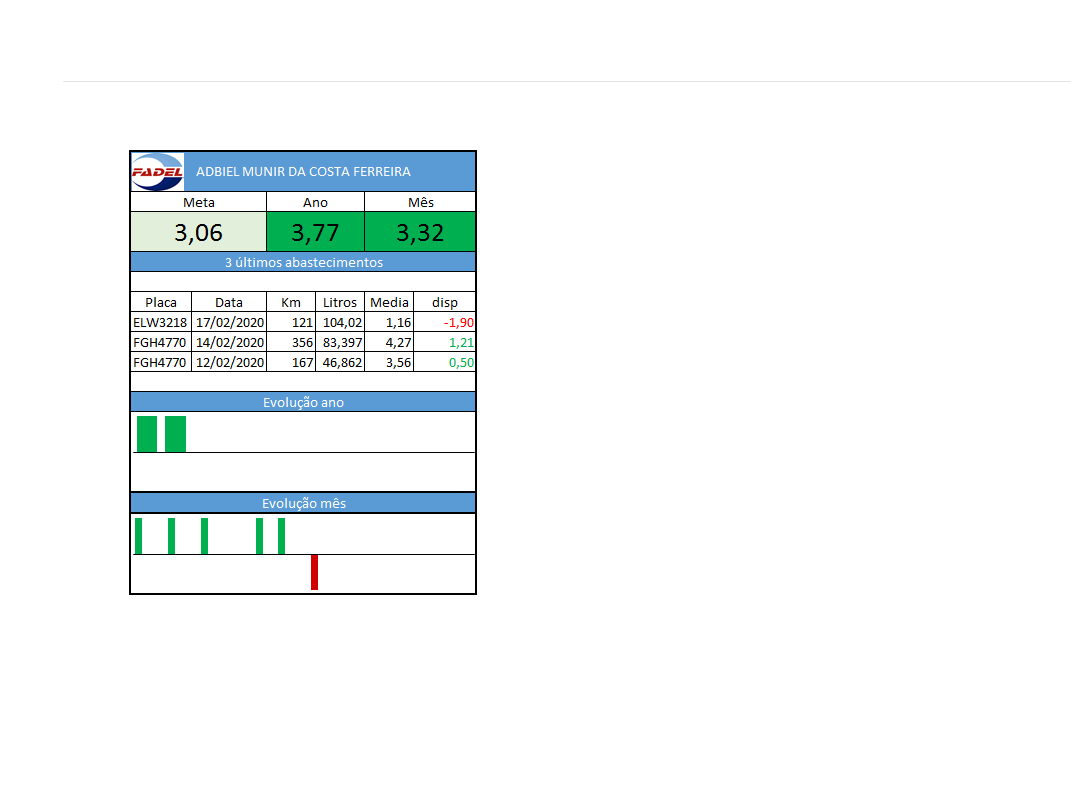
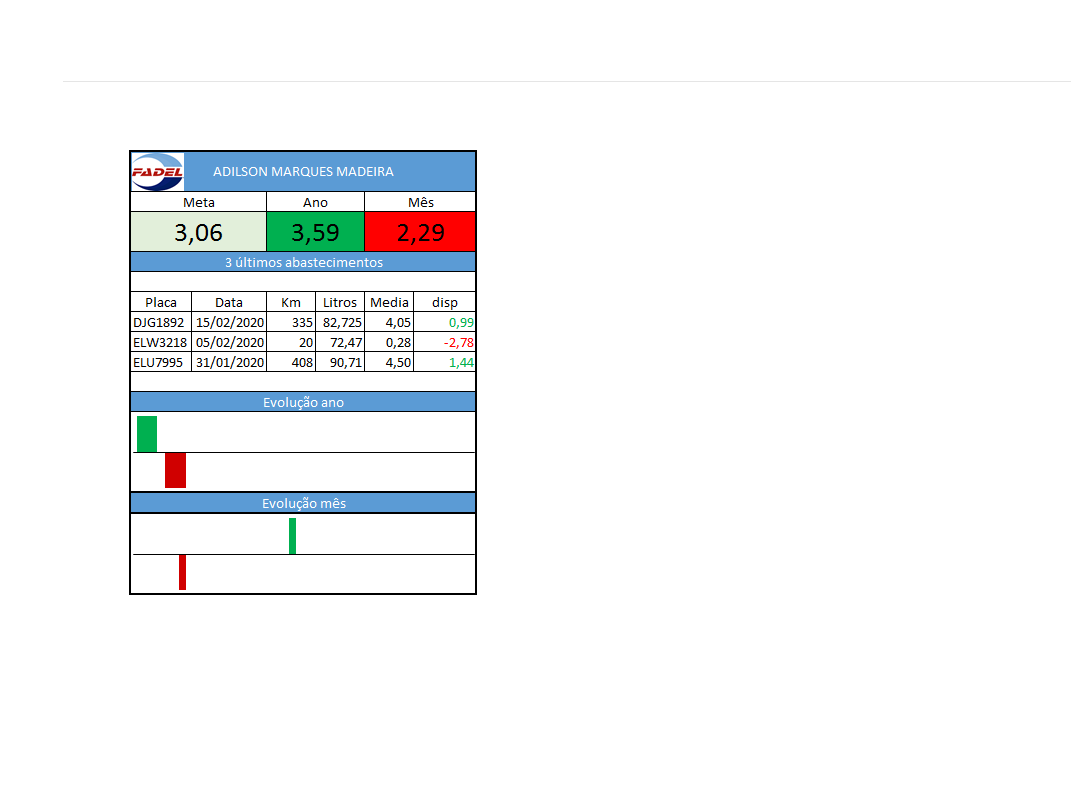
Before and after one commit to ViniciusEgito/media-de-consumo, a website with bundled scripts: page index.html in a window 1280 px wide. Shown: the part 1900-2700 px from the top of the page, without its empty margins (209-1280 px from the left). Built offline with nearby package versions, Linux system fonts and the light colour scheme; a web font is replaced by a local one.

Commit message:
ViniciusEgito

```diff
--- a/index.html
+++ b/index.html
@@ -147,7 +147,7 @@
         <div class="resume-item d-flex flex-column flex-md-row justify-content-between mb-5">
           <div class="resume-content">
             <!-- Aqui você troca a imagem -->
-           <img src="./img/meta1.png" alt="relatorio 1">
+           <img src="./img/meta2.png" alt="relatorio 1">
         </div>
       </div>
     </section>
@@ -159,7 +159,7 @@
         <div class="resume-item d-flex flex-column flex-md-row justify-content-between mb-5">
           <div class="resume-content">
             <!-- Aqui você troca a imagem -->
-           <img src="./img/meta1.png" alt="relatorio 1">
+           <img src="./img/meta3.png" alt="relatorio 1">
         </div>
       </div>
     </section>
@@ -171,7 +171,7 @@
         <div class="resume-item d-flex flex-column flex-md-row justify-content-between mb-5">
           <div class="resume-content">
             <!-- Aqui você troca a imagem -->
-           <img src="./img/meta1.png" alt="relatorio 1">
+           <img src="./img/meta4.png" alt="relatorio 1">
         </div>
       </div>
     </section>
@@ -183,7 +183,7 @@
         <div class="resume-item d-flex flex-column flex-md-row justify-content-between mb-5">
           <div class="resume-content">
             <!-- Aqui você troca a imagem -->
-           <img src="./img/meta1.png" alt="relatorio 1">
+           <img src="./img/meta5.png" alt="relatorio 1">
         </div>
       </div>
     </section>
@@ -195,7 +195,7 @@
         <div class="resume-item d-flex flex-column flex-md-row justify-content-between mb-5">
           <div class="resume-content">
             <!-- Aqui você troca a imagem -->
-           <img src="./img/meta1.png" alt="relatorio 1">
+           <img src="./img/meta6.png" alt="relatorio 1">
         </div>
       </div>
     </section>
@@ -207,7 +207,7 @@
         <div class="resume-item d-flex flex-column flex-md-row justify-content-between mb-5">
           <div class="resume-content">
             <!-- Aqui você troca a imagem -->
-           <img src="./img/meta1.png" alt="relatorio 1">
+           <img src="./img/meta7.png" alt="relatorio 1">
         </div>
       </div>
     </section>
@@ -219,7 +219,7 @@
         <div class="resume-item d-flex flex-column flex-md-row justify-content-between mb-5">
           <div class="resume-content">
             <!-- Aqui você troca a imagem -->
-           <img src="./img/meta1.png" alt="relatorio 1">
+           <img src="./img/meta8.png" alt="relatorio 1">
         </div>
       </div>
     </section>
@@ -231,7 +231,7 @@
         <div class="resume-item d-flex flex-column flex-md-row justify-content-between mb-5">
           <div class="resume-content">
             <!-- Aqui você troca a imagem -->
-           <img src="./img/meta1.png" alt="relatorio 1">
+           <img src="./img/meta9.png" alt="relatorio 1">
         </div>
       </div>
     </section>
@@ -243,7 +243,7 @@
         <div class="resume-item d-flex flex-column flex-md-row justify-content-between mb-5">
           <div class="resume-content">
             <!-- Aqui você troca a imagem -->
-           <img src="./img/meta1.png" alt="relatorio 1">
+           <img src="./img/meta10.png" alt="relatorio 1">
         </div>
       </div>
     </section>
@@ -255,7 +255,7 @@
         <div class="resume-item d-flex flex-column flex-md-row justify-content-between mb-5">
           <div class="resume-content">
             <!-- Aqui você troca a imagem -->
-           <img src="./img/meta1.png" alt="relatorio 1">
+           <img src="./img/meta11.png" alt="relatorio 1">
         </div>
       </div>
     </section>
@@ -267,7 +267,7 @@
         <div class="resume-item d-flex flex-column flex-md-row justify-content-between mb-5">
           <div class="resume-content">
             <!-- Aqui você troca a imagem -->
-           <img src="./img/meta1.png" alt="relatorio 1">
+           <img src="./img/meta12.png" alt="relatorio 1">
         </div>
       </div>
     </section>
@@ -279,7 +279,7 @@
         <div class="resume-item d-flex flex-column flex-md-row justify-content-between mb-5">
           <div class="resume-content">
             <!-- Aqui você troca a imagem -->
-           <img src="./img/meta1.png" alt="relatorio 1">
+           <img src="./img/meta13.png" alt="relatorio 1">
         </div>
       </div>
     </section>
@@ -291,7 +291,7 @@
         <div class="resume-item d-flex flex-column flex-md-row justify-content-between mb-5">
           <div class="resume-content">
             <!-- Aqui você troca a imagem -->
-           <img src="./img/meta1.png" alt="relatorio 1">
+           <img src="./img/meta14.png" alt="relatorio 1">
         </div>
       </div>
     </section>
@@ -304,7 +304,7 @@
         <div class="resume-item d-flex flex-column flex-md-row justify-content-between mb-5">
           <div class="resume-content">
             <!-- Aqui você troca a imagem -->
-           <img src="./img/meta1.png" alt="relatorio 1">
+           <img src="./img/meta15.png" alt="relatorio 1">
         </div>
       </div>
     </section>
@@ -317,7 +317,7 @@
         <div class="resume-item d-flex flex-column flex-md-row justify-content-between mb-5">
           <div class="resume-content">
             <!-- Aqui você troca a imagem -->
-           <img src="./img/meta1.png" alt="relatorio 1">
+           <img src="./img/meta16.png" alt="relatorio 1">
         </div>
       </div>
     </section>
@@ -330,7 +330,7 @@
         <div class="resume-item d-flex flex-column flex-md-row justify-content-between mb-5">
           <div class="resume-content">
             <!-- Aqui você troca a imagem -->
-           <img src="./img/meta1.png" alt="relatorio 1">
+           <img src="./img/meta17.png" alt="relatorio 1">
         </div>
       </div>
     </section>
@@ -343,7 +343,7 @@
         <div class="resume-item d-flex flex-column flex-md-row justify-content-between mb-5">
           <div class="resume-content">
             <!-- Aqui você troca a imagem -->
-           <img src="./img/meta1.png" alt="relatorio 1">
+           <img src="./img/meta18.png" alt="relatorio 1">
         </div>
       </div>
     </section>
@@ -356,7 +356,7 @@
         <div class="resume-item d-flex flex-column flex-md-row justify-content-between mb-5">
           <div class="resume-content">
             <!-- Aqui você troca a imagem -->
-           <img src="./img/meta1.png" alt="relatorio 1">
+           <img src="./img/meta19.png" alt="relatorio 1">
         </div>
       </div>
     </section>
@@ -369,7 +369,7 @@
         <div class="resume-item d-flex flex-column flex-md-row justify-content-between mb-5">
           <div class="resume-content">
             <!-- Aqui você troca a imagem -->
-           <img src="./img/meta1.png" alt="relatorio 1">
+           <img src="./img/meta20.png" alt="relatorio 1">
         </div>
       </div>
     </section>
@@ -383,7 +383,7 @@
         <div class="resume-item d-flex flex-column flex-md-row justify-content-between mb-5">
           <div class="resume-content">
             <!-- Aqui você troca a imagem -->
-           <img src="./img/meta1.png" alt="relatorio 1">
+           <img src="./img/meta21.png" alt="relatorio 1">
         </div>
       </div>
     </section>
@@ -397,7 +397,7 @@
         <div class="resume-item d-flex flex-column flex-md-row justify-content-between mb-5">
           <div class="resume-content">
             <!-- Aqui você troca a imagem -->
-           <img src="./img/meta1.png" alt="relatorio 1">
+           <img src="./img/meta22.png" alt="relatorio 1">
         </div>
       </div>
     </section>
@@ -411,7 +411,7 @@
         <div class="resume-item d-flex flex-column flex-md-row justify-content-between mb-5">
           <div class="resume-content">
             <!-- Aqui você troca a imagem -->
-           <img src="./img/meta1.png" alt="relatorio 1">
+           <img src="./img/meta23.png" alt="relatorio 1">
         </div>
       </div>
     </section>
@@ -425,7 +425,7 @@
         <div class="resume-item d-flex flex-column flex-md-row justify-content-between mb-5">
           <div class="resume-content">
             <!-- Aqui você troca a imagem -->
-           <img src="./img/meta1.png" alt="relatorio 1">
+           <img src="./img/meta24.png" alt="relatorio 1">
         </div>
       </div>
     </section>
```
